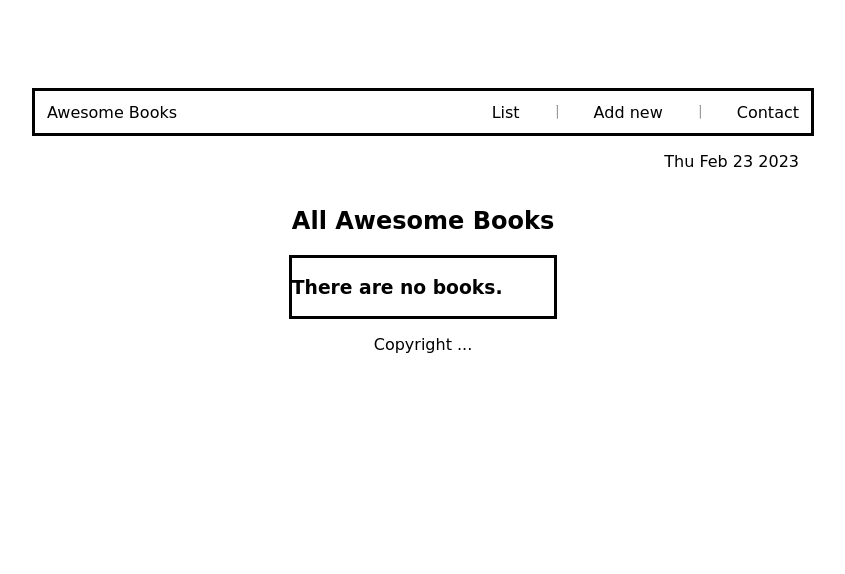
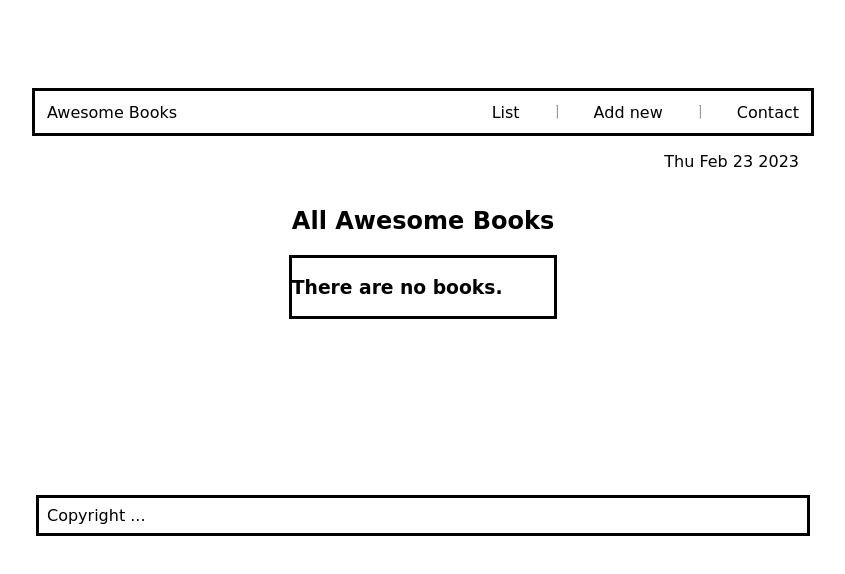
Before and after one commit to mdg0410/awesomeBooks, a website: page index.html in a window 1280 px wide. Shown: the whole page, without its empty margins (217-1062 px from the left). Drawn offline with Linux system fonts and the light colour scheme; a web font is replaced by a local one.

Commit message:
Fix & Solved errors

```diff
--- a/css/styles.css
+++ b/css/styles.css
@@ -40,11 +40,13 @@ body {
 a:hover {
   color: blue;
 }
-.containerDate{
-    width:100%;
+
+.containerDate {
+  width: 100%;
   display: flex;
   justify-content: flex-end;
 }
+
 #containerBooks {
   display: flex;
   flex-direction: column;
@@ -114,3 +116,11 @@ button {
 .addBook {
   padding: 0.5vh 2vh 0.5vh 2vh;
 }
+
+footer {
+  display: flex;
+  width: 100%;
+  border: black solid 3px;
+  margin-top: 20vh;
+  padding: 1vh;
+}
```
Lines whose indentation alone changed are shown as unchanged.
